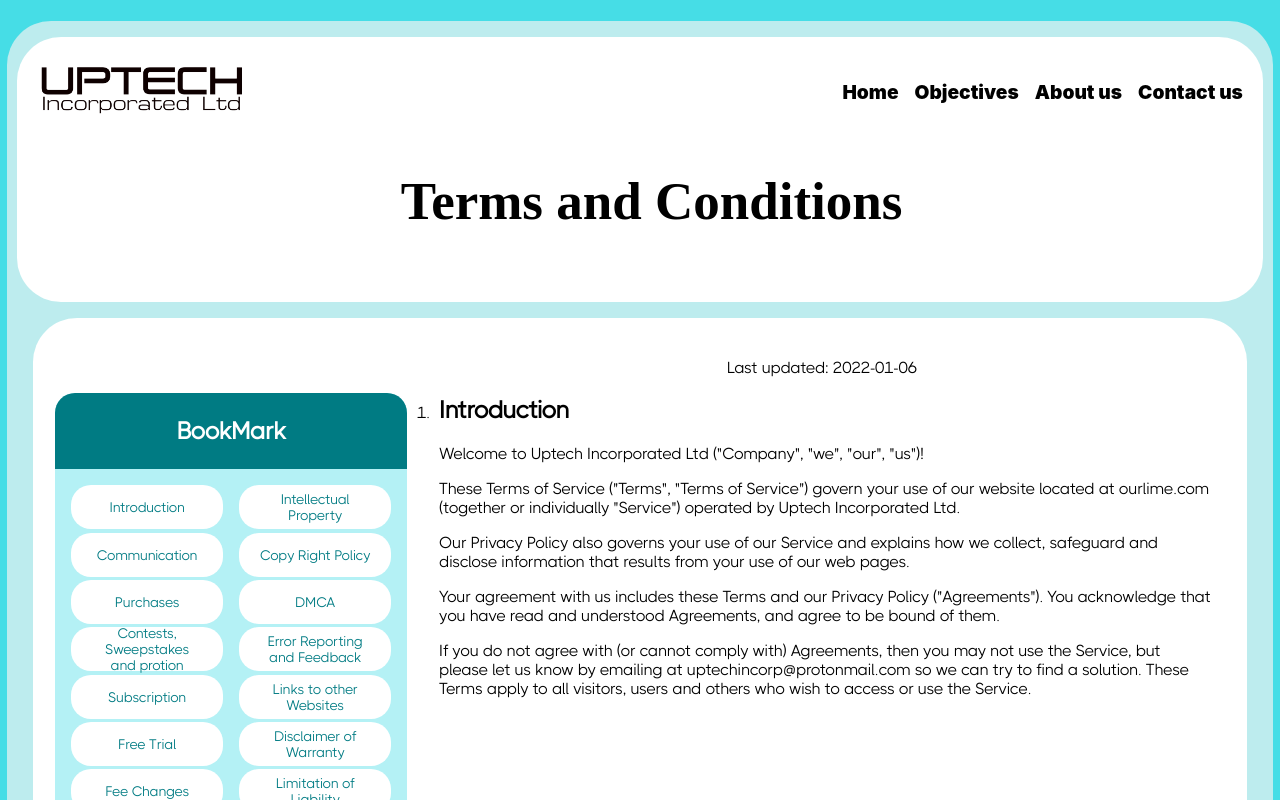
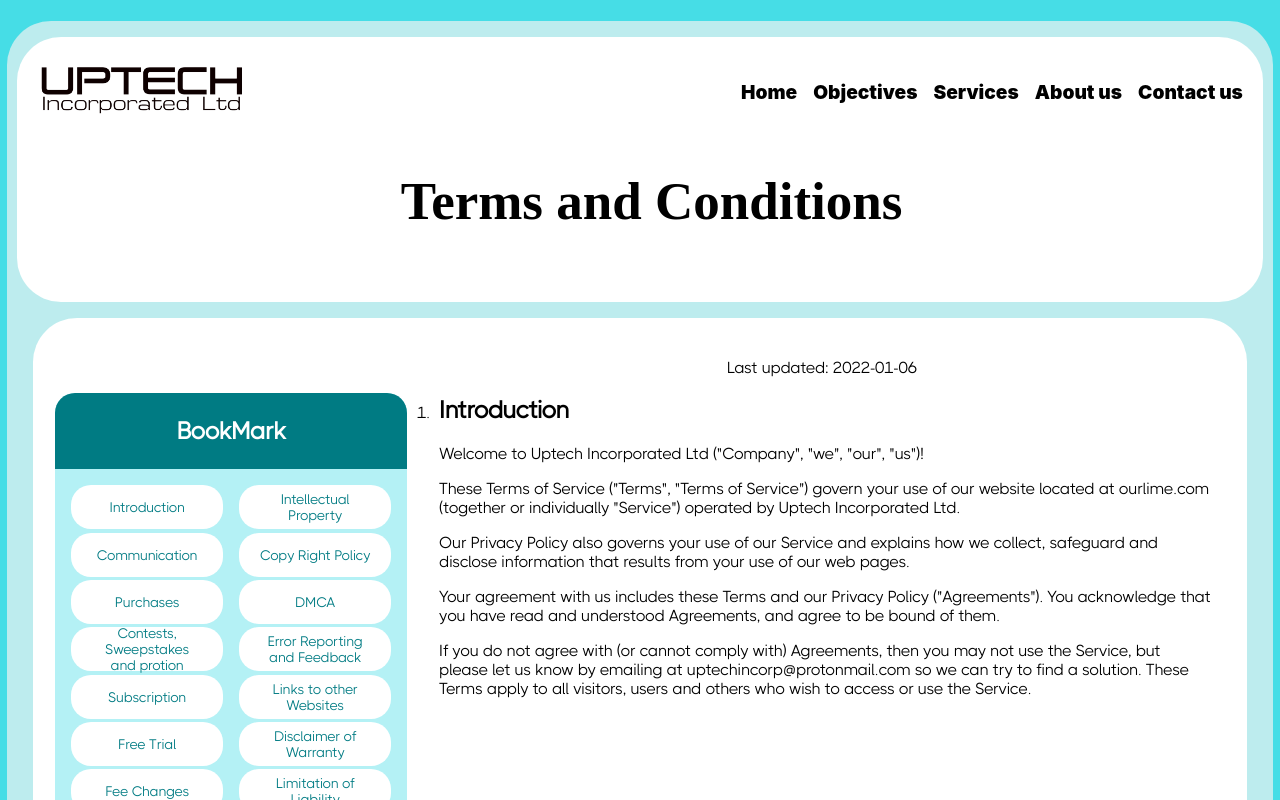
Before and after one commit to uptech2021/Uptech_Website, a Next.js app: page /terms in a window 1280 px wide. Shown: the top 800 px of the page. Built offline with nearby package versions, Linux system fonts and the light colour scheme.

Commit message:
Update Navbbar
Services added

```diff
--- a/components/Navbar.tsx
+++ b/components/Navbar.tsx
@@ -63,6 +63,7 @@ export default function Navbar() {
                     <ul className="nav-items">
                         <li className="nav-links"><Link href="/">Home</Link></li>
                         <li className="nav-links"><Link href="/objectives">Objectives</Link></li>
+                        <li className="nav-links"><Link href="/services">Services</Link></li>
                         <li className="nav-links"><Link href="/about">About us</Link></li>
                         <li className="nav-links"><Link href="/contact">Contact us</Link></li>
                     </ul>
@@ -73,6 +74,7 @@ export default function Navbar() {
                     <ul className="dropdown-menu">
                         <li className="nav-links"><Link href="/">Home</Link></li>
                         <li className="nav-links"><Link href="/objectives">Objectives</Link></li>
+                        <li className="nav-links"><Link href="/services">Services</Link></li>
                         <li className="nav-links"><Link href="/about">About us</Link></li>
                         <li className="nav-links"><Link href="/contact">Contact us</Link></li>
                     </ul>
```
